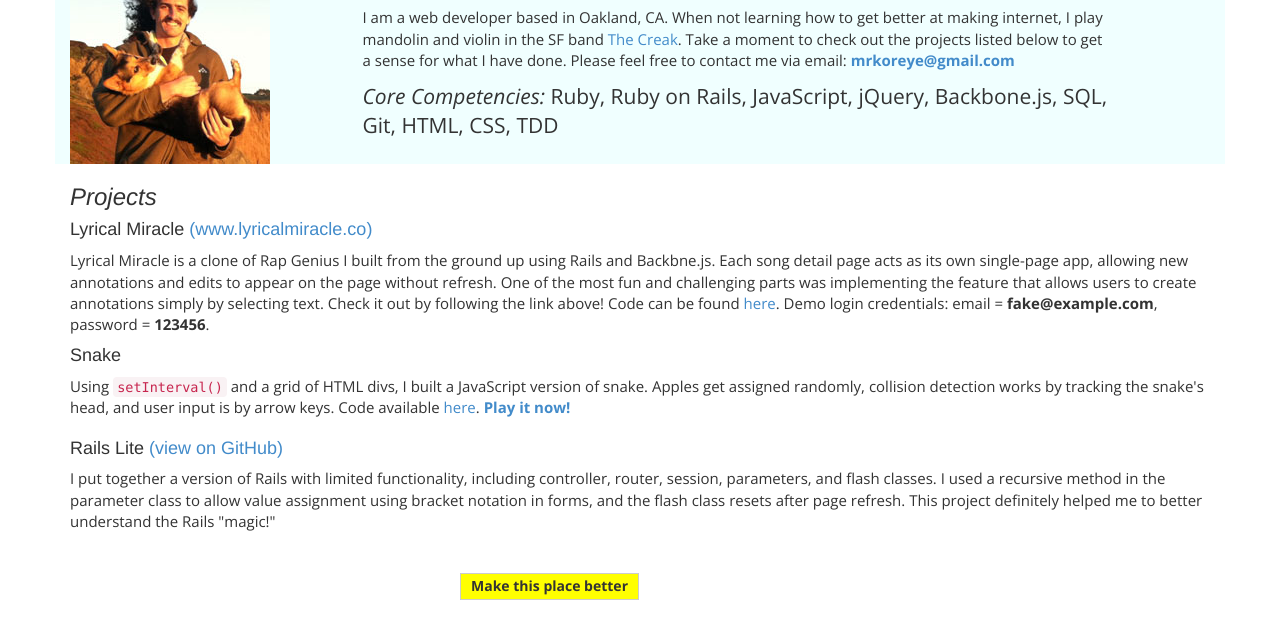
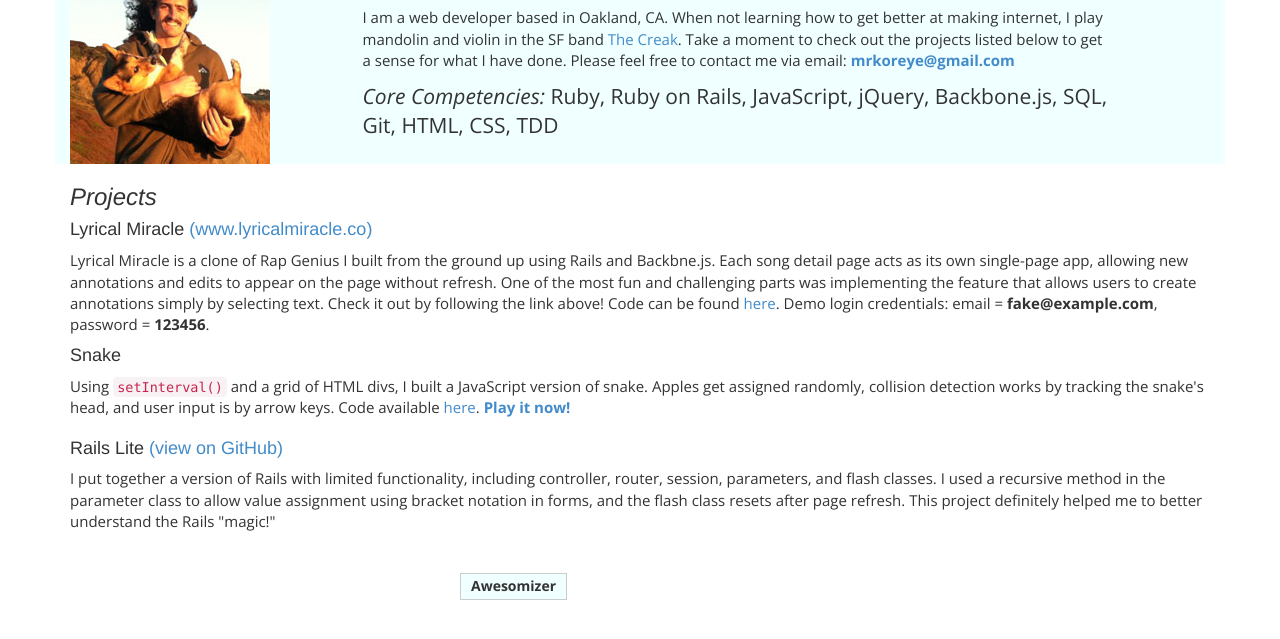
Before and after one commit to mrkoreye/korey.io, a plain HTML site: page public/index.html in a window 1280 px wide. Shown: the part 49-688 px from the top of the page. Drawn offline with nearby package versions, Linux system fonts and the light colour scheme.

Commit message:
modified button color

```diff
--- a/public/css/bonus.css
+++ b/public/css/bonus.css
@@ -30,7 +30,7 @@
 	padding-left: 10px;
 	z-index: 100;
 
-	background-color: #FFFF00;
+	background-color: #F0FFFF;
 	border-radius: 0px;
 
 	height: 27px;
@@ -41,6 +41,6 @@
 }
 
 #geocities-button:hover {
-	background-color: #f6ef2a;
-	border-color: #f6ef2a;
+	background-color: #FFFF00;
+	border-color: #FFFF00;
 }
--- a/public/index.html
+++ b/public/index.html
@@ -38,7 +38,6 @@
 			<div class="row">
 				<div class="col-md-12">
 				<h3><em>Projects</em></h3>
-				<img id="flames" src="images/flamingline.gif" class="invisible">
 				<h4>Lyrical Miracle <a href="http://www.lyricalmiracle.co">(www.lyricalmiracle.co)</a></h4></h4>
 				<p>
 						Lyrical Miracle is a clone of Rap Genius I built from the ground up using Rails and Backbne.js. Each song detail page acts as its own single-page app, allowing new annotations and edits to appear on the page without refresh. One of the most fun and challenging parts was implementing the feature that allows users to create annotations simply by selecting text. Check it out by following the link above! Code can be found <a href="https://github.com/mrkoreye/LyricalMiracle">here</a>. Demo login credentials: email = <strong>fake@example.com</strong>, password = <strong>123456</strong>.
@@ -71,7 +70,8 @@
 
 			<div class="row">
 				<img id="counter" src="images/counter.gif" class="invisible">
-					<div class="col-md-4 col-md-offset-4"><button id="geocities-button" class="btn btn-default">Make this place better</button></div>
+					<div class="col-md-4 col-md-offset-4"><button id="geocities-button" class="btn btn-default">Awesomizer</button></div>
+					<img id="flames" src="images/flamingline.gif" class="invisible">
 			</div>
 
 
```
